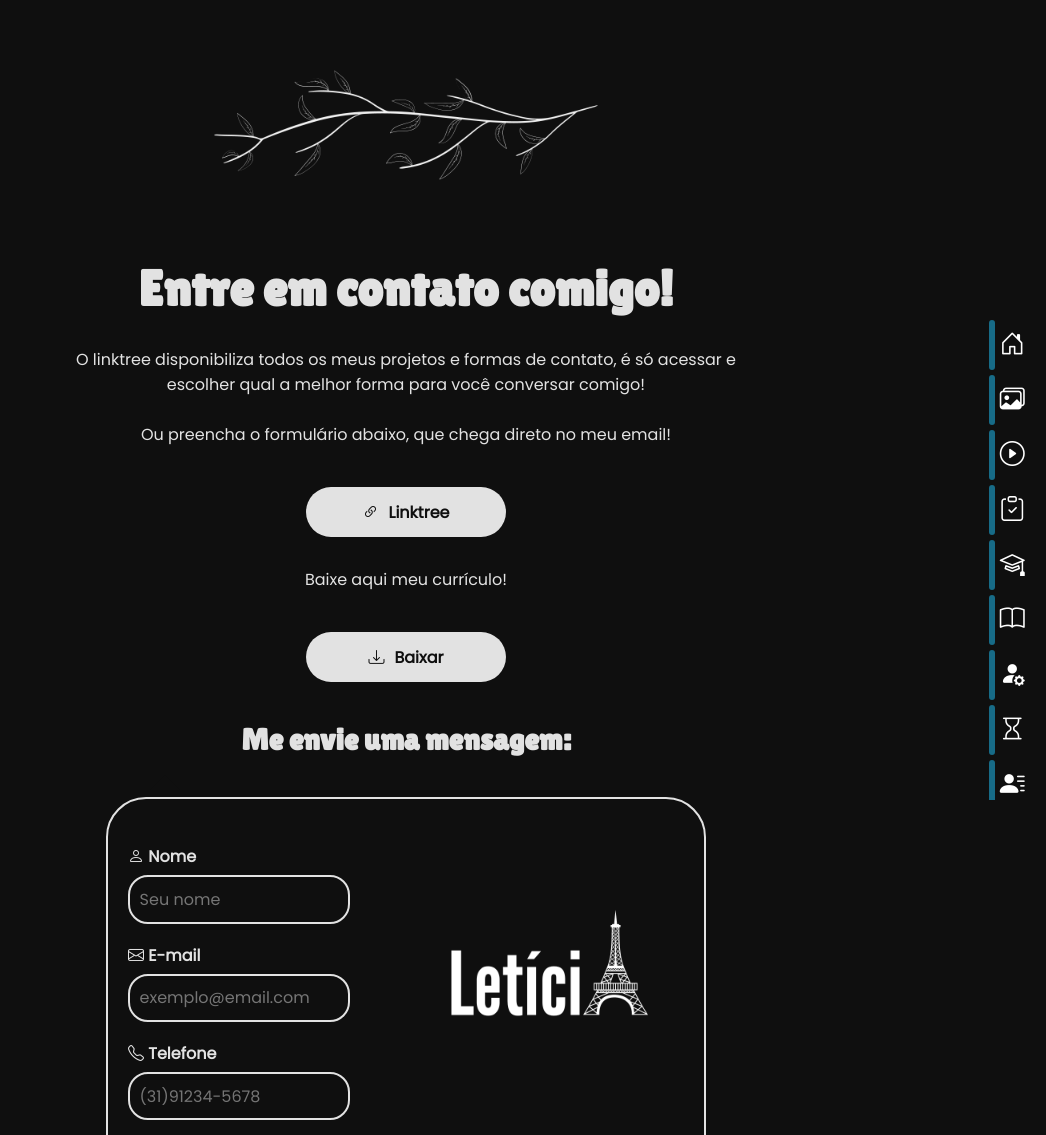
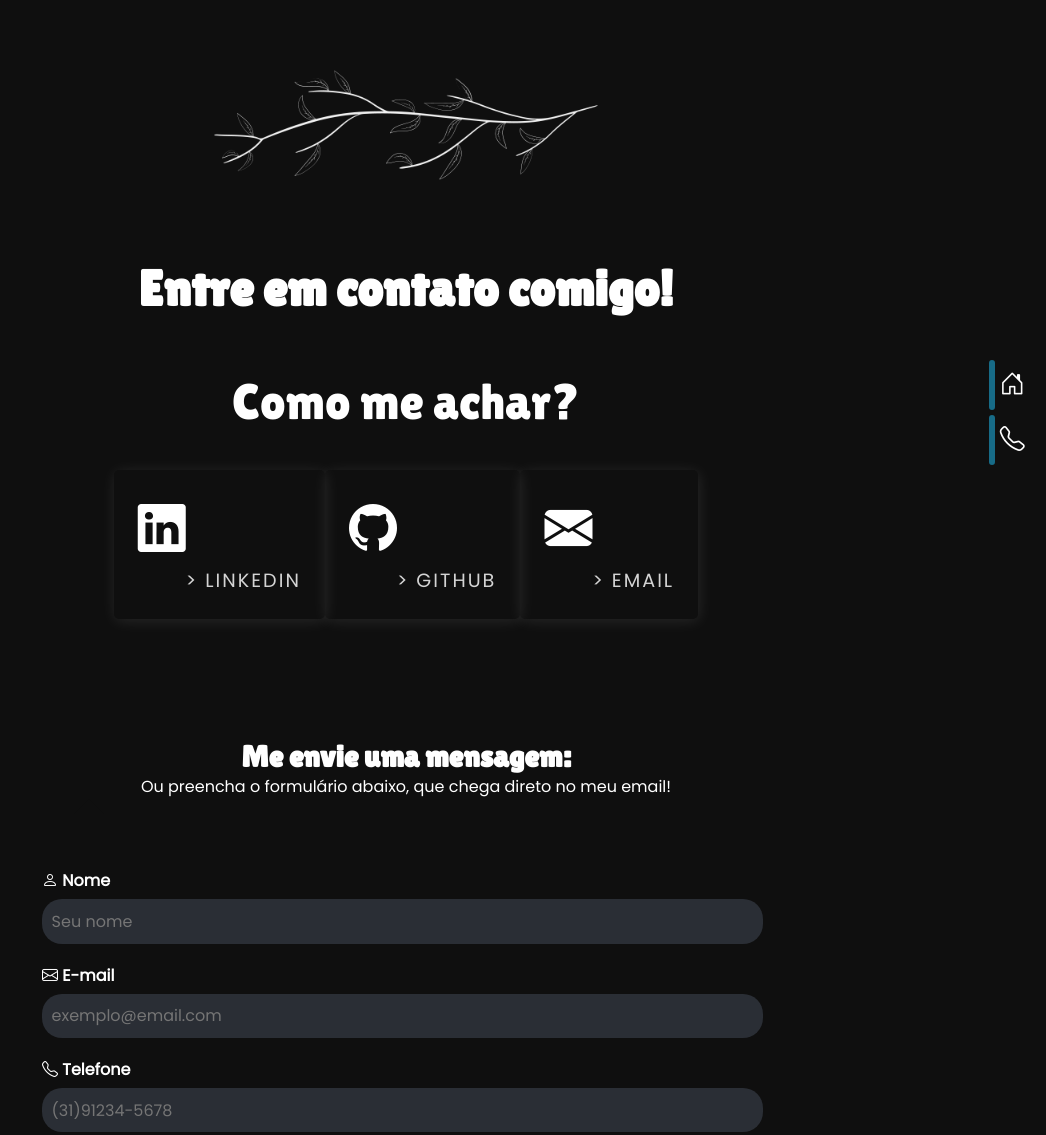
Before and after one commit to LeticiaSFranca/Portfolio-Html-Css, a plain HTML site: page contactar.html in a window 1280 px wide. Shown: the top 1135 px of the page, without its empty margins (234-1280 px from the left). Drawn offline with nearby package versions, Linux system fonts and the light colour scheme.

Commit message:
Término das Alterações e Alterações na Tela de Contato

```diff
--- a/css/contactar.css
+++ b/assets/css/contactar.css
@@ -12,7 +12,7 @@
 }
 
 #tittle{
-    color: #f0f0f0f0;
+    color: #ffffff;
     font-size: 50px;
     font-family: 'Lilita One', cursive;
     font-weight: 900;
@@ -21,63 +21,18 @@
 }
 
 #descricao-contactar{
-    color: #f0f0f0f0;
-    margin-top: 30px;
-    margin-bottom: 10px;
-    padding: 0px 300px;
-}
-
-#btn-linktree{
-    /* background: linear-gradient(-60deg, #dc21db, #4ac0fc); */
-    background-color: #f0f0f0f0;
-    width: 200px;
-    height: 50px;
-    padding: 6px;
-    border-radius: 50px;
-    font-size: 16px;
-    color: #0f0f0f;
-    border: 0;
-    font-weight: bolder;
-
-    margin-top: 30px;
-}
-
-#btn-linktree:hover{
-    cursor: pointer;
-    background: transparent;
-    border: solid 2px #f0f0f0f0;
-    color: #f0f0f0;
-    transition: ease-in-out 0.5s;
-}
-
-#btn-linktree>a:hover{
-    color: #f0f0f0f0;
-}
-
-#btn-linktree>a{
-    color: #0f0f0f;
-    text-decoration: none;
-}
-
-#icone-linktree{
-    margin-right: 10px;
-    width: 20px;
+    color: #ffffff;
+    margin-top: 2   vh;
+    margin-bottom: 3vh;
 }
 
 /* ------ Formulário ------ */
 
-#logoContatos {
-    position: absolute;
-    margin-left: 320px;
-    margin-top: 50px;
-}
-
 #tituloContatos {
-    margin-bottom: 40px;
     display: flex;
     align-items: center;
     justify-content: center;
-    color: #f0f0f0f0;
+    color: #ffffff;
 
     font-size: 30px;
     font-family: "Lilita One", sans-serif;
@@ -149,14 +104,14 @@
 }
 
 .formularioContato {
-    max-width: 600px;
+    max-width: 60vw;
     height: auto;
     float: none;
     margin: auto;
     padding: 20px;
     margin-bottom: 1em;
     border-radius: 40px;
-    border: solid 2px #f0f0f0f0;
+    border: 0;
     background-color: transparent;
     position: relative;
 }
@@ -184,29 +139,29 @@
 .formularioContato label span {
     width: 100%;
     float: left;
-    color: #f0f0f0f0;
+    color: #ffffff;
     font-weight: bolder;
     margin-bottom: 6px;
     font-family: 'Poppins', sans-serif;
 }
 
 .formularioContato label input {
-    background: transparent;
+    background: #2a2e35;
     font-size: 1em;
-    color: #f0f0f0;
+    color: #ffffff;
     font-family: 'Poppins', sans-serif;
     outline: none;
-    border: 2px #f0f0f0f0 solid;
+    border: 0;
     border-radius: 20px;
     padding: 0.6em;
     transition: 0.3s;
-    width: 40%;
+    width: 99%;
 }
 
 .formularioContato label select {
     font-size: 1em;
-    color: #f0f0f0;
-    border: 2px #f0f0f0f0 solid;
+    color: #ffffff;
+    border: 0;
     border-radius: 4px;
     padding: 0.6em;
     outline: none;
@@ -214,10 +169,10 @@
 }
 
 .formularioContato label textarea {
-    background: transparent;
+    background: #2a2e35;
     font-size: 1em;
-    color: #f0f0f0;
-    border: 2px #f0f0f0f0 solid;
+    color: #ffffff;
+    border: 0;
     border-radius: 20px;
     width: 99%;
     padding: 6px;
@@ -229,33 +184,34 @@
 }
 
 .formularioContato label input:focus {
-    border: 2px #f0f0f0f0 solid;
-    color: #f0f0f0;
+    border: 0;
+    /* box-shadow: 5px 5px 8px #ffffff; */
+    color: #ffffff;
     font-family: 'Poppins', sans-serif;
 }
 
 .formularioContato label select:focus {
-    border: 2px #f0f0f0f0 solid;
+    border: 2px #ffffff solid;
     font-family: 'Poppins', sans-serif;
 }
 
 .formularioContato label textarea:focus {
-    border: 2px #f0f0f0f0 solid;
-    color: #f0f0f0;
+    border: 2px #ffffff solid;
+    color: #ffffff;
     font-family: 'Poppins', sans-serif;
 }
 
 .formularioContato button.btn-envia {
 
     background: transparent;
-    border: solid 2px #f0f0f0f0;
+    border: solid 2px #ffffff;
     width: 30%;
     padding: 10px 0;
     display: block;
     margin: auto;
     cursor: pointer;
     border-radius: 20px;
-    color: #f0f0f0f0;
+    color: #ffffff;
     font-size: 20px;
     font-family: 'Poppins', sans-serif;
     font-weight: 900;
@@ -265,7 +221,7 @@
 }
 
 .formularioContato button.btn-envia:hover {
-    background: #f0f0f0f0;
+    background: #ffffff;
     transition: ease-in-out 0.5s;
     color: #0F0F0F;
 }
--- a/css/index.css
+++ b/assets/css/index.css
@@ -44,7 +44,7 @@ nav.menu-lateral {
     width: 70px;
     height: 100%;
     background-color: transparent;
-    padding: 40vh 0 20vh 1%;
+    padding: 45vh 0 20vh 1%;
 
     position: fixed;
     top: 0;
@@ -230,7 +230,7 @@ color {
     margin-bottom: 5vh;
 }
 
-/* Formações - Projetos Visuais - Projetos Autônomos */
+/* Formações - Projetos Visuais - Projetos Autônomos - Estudando */
 
 .about-container .top-about{
     margin-bottom: 5vh;
@@ -311,6 +311,61 @@ color {
     background-color: var(--color-grey-5);
 }
 
+/* ----- */
+.about-container .contactar-about {
+    display: flex;
+    align-items: center;
+    justify-content: space-evenly;
+    flex-wrap: wrap;
+}
+
+.about-container .contactar-about .about-item {
+    border: 1px solid var(--color-grey-5);
+    border-radius: 5px;
+    transition: all 0.4s ease-in-out;
+    box-shadow: 1px 2px 15px rgba(255, 255, 255, 0.1);
+}
+
+.about-container .contactar-about .about-item:hover {
+    cursor: default;
+    transform: translateY(-5px);
+    border: 1px solid var(--color-secondary);
+    box-shadow: 1px 4px 15px rgba(255, 255, 255, 0.32);
+}
+
+.about-container .contactar-about .about-item .abt-text {
+    padding: 1.5rem;
+    display: flex;
+    flex-direction: column;
+    align-items: start;
+}
+
+.about-container .contactar-about .about-item .abt-text .large-text {
+    font-size: 3rem;
+    font-weight: 700;
+    color: #ffffff;
+}
+
+.about-container .contactar-about .about-item .abt-text .small-text {
+    padding-left: 3rem;
+    position: relative;
+    text-decoration: none;
+    text-transform: uppercase;
+    font-size: 1.2rem;
+    color: #d4d4d4;
+    letter-spacing: 2px;
+}
+
+.about-container .contactar-about .about-item .abt-text .small-text::before {
+    content: "";
+    position: absolute;
+    left: 0;
+    top: 15px;
+    width: 2rem;
+    height: 2px;
+    background-color: var(--color-grey-5);
+}
+
 .links-about {
     display: flex;
     align-items: center;
@@ -363,6 +418,9 @@ color {
     height: 2px;
     background-color: var(--color-grey-5);
 }
+
+/* ===== Contactar ===== */
+
 
 @media (max-width: 1080px) {
 
--- a/contactar.html
+++ b/contactar.html
@@ -7,8 +7,8 @@
     <title>Portfólio | Contactar</title>
 
     <link rel="stylesheet" href="https://cdn.jsdelivr.net/npm/bootstrap-icons@1.11.1/font/bootstrap-icons.css">
-    <link rel="stylesheet" href="../css/contactar.css">
-    <link rel="stylesheet" href="../css/index.css">
+    <link rel="stylesheet" href="../assets/css/contactar.css">
+    <link rel="stylesheet" href="../assets/css/index.css">
 </head>
 <body>
 
@@ -17,63 +17,12 @@
             <li class="item-menu ativo">
                 <a href="./index.html">
                     <span class="icon"><i class="bi bi-house-door"></i></span>
-                    <span class="txt-link">Home</span>
-                </a>
-            </li>
-
-            <li class="item-menu">
-                <a href="./imagens.html">
-                    <span class="icon"><i class="bi bi-images"></i></span>
-                    <span class="txt-link">Imagens</span>
-                </a>
-            </li>
-
-            <li class="item-menu">
-                <a href="./videos.html">
-                    <span class="icon"><i class="bi bi-play-circle"></i></span>
-                    <span class="txt-link">Vídeos</span>
-                </a>
-            </li>
-
-            <li class="item-menu">
-                <a href="./projetos.html">
-                    <span class="icon"><i class="bi bi-clipboard-check"></i></span>
-                    <span class="txt-link">Projetos</span>
-                </a>
-            </li>
-
-            <li class="item-menu">
-                <a href="./formacao.html">
-                    <span class="icon"><i class="bi bi-mortarboard"></i></span>
-                    <span class="txt-link">Formação</span>
-                </a>
-            </li>
-
-            <li class="item-menu">
-                <a href="./estudando.html">
-                    <span class="icon"><i class="bi bi-book"></i></span>
-                    <span class="txt-link">Estudando</span>
-                </a>
-            </li>
-
-            <li class="item-menu">
-                <a href="./habilidades.html">
-                    <span class="icon"><i class="bi bi-person-fill-gear"></i></span>
-                    <span class="txt-link">Habilidades</span>
-                </a>
-            </li>
-
-            <li class="item-menu">
-                <a href="./experiencia.html">
-                    <span class="icon"><i class="bi bi-hourglass"></i></span>
-                    <span class="txt-link">Experiência</span>
                 </a>
             </li>
 
             <li class="item-menu">
                 <a href="./contactar.html">
-                    <span class="icon"><i class="bi bi-person-lines-fill"></i></span>
-                    <span class="txt-link">Contactar</span>
+                    <span class="icon"><i class="bi bi-telephone"></i></span>
                 </a>
             </li>
         </ul>
@@ -82,30 +31,43 @@
     <div id="contactar">
         <img src="./assets/background/ramo-de-cima.png" alt="detalhe-de-planta" id="planta-de-cima">
         <p id="tittle">Entre em contato comigo!</p>
-        <p id="descricao-contactar">O linktree disponibiliza todos os meus projetos e formas de contato,
-            é só acessar e escolher qual a melhor forma para você conversar comigo!
-            <br><br>Ou preencha o formulário abaixo, que chega direto no meu email! <br>
-        </p>
 
-        <button id="btn-linktree">
-            <a href="https://linktr.ee/leticia.s.franca" target="_blank">
-            <i class="bi bi-link-45deg" id="icone-linktree"></i>Linktree</a></button>
-
-        <p id="descricao-contactar">Baixe aqui meu currículo!</p>
-        <button id="btn-linktree">
-            <a href="" download="curriculo">
-                <i class="bi bi-download" id="icone-linktree"></i>Baixar</a>
-        </button>
+        <div id="minhas-redes-sociais">
+            <div class="about-container">
+                <div class="top-about">
+                    <p>Como me achar?</p>
+                </div>
+                <div class="contactar-about">
+                    <div class="about-item">
+                        <div class="abt-text">
+                            <p class="large-text"><i class="bi bi-linkedin"></i></p>
+                            <a href="https://www.linkedin.com/in/leticiasfranca/" class="small-text" target="_blank" rel="noopener noreferrer">> LinkedIn</a>
+                        </div>
+                    </div>
+                    <div class="about-item">
+                        <div class="abt-text">
+                            <p class="large-text"><i class="bi bi-github"></i></p>
+                            <a href="https://github.com/LeticiaSFranca" class="small-text" target="_blank" rel="noopener noreferrer">> GitHub</a>
+                        </div>
+                    </div>
+                    <div class="about-item">
+                        <div class="abt-text">
+                            <p class="large-text"><i class="bi bi-envelope-fill"></i></p>
+                            <a href="mailto:leticiasilvafranca17@gmail.com" class="small-text" target="_blank" rel="noopener noreferrer">> Email</a>
+                        </div>
+                    </div>
+                </div>
+            </div>
+        </div>
 
         <!-- Formulário -->
 
             <section id="contatos">
 
                 <div id="tituloContatos">Me envie uma mensagem:</div>
+                <p id="descricao-contactar">Ou preencha o formulário abaixo, que chega direto no meu email!</p>
 
                 <div class="formularioContato">
-
-                  <div id="logoContatos"><img src="./assets/icons/meu-nome-branco.png" width="200px"></div>
                   <form action="https://formsubmit.co/leticiasilvafranca17@gmail.com" method="post" enctype="multipart/form-data">
                     <br>
                     <label>
```
Also changed, not shown: index.html (+2 -6 lines).
